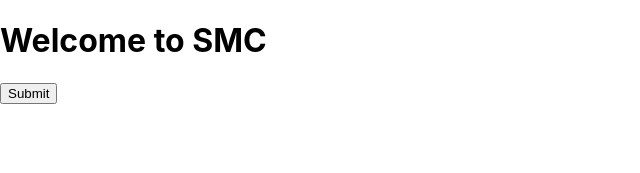
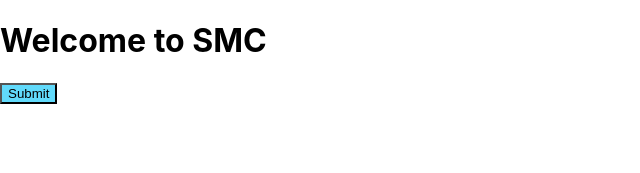
Before and after one commit to sushrithag/ReactDemo, a React (Create React App) app: page / in a window 1280 px wide. Shown: the top 173 px of the page, without its empty margins (0-640 px from the left). Built offline with nearby package versions, Linux system fonts and the light colour scheme.

Commit message:
App.css changed

```diff
--- a/src/App.css
+++ b/src/App.css
@@ -1,5 +1,9 @@
 .App {
   text-align: center;
+}
+
+.button_color {
+  background-color: #61dafb;
 }
 
 .App-logo {
```
